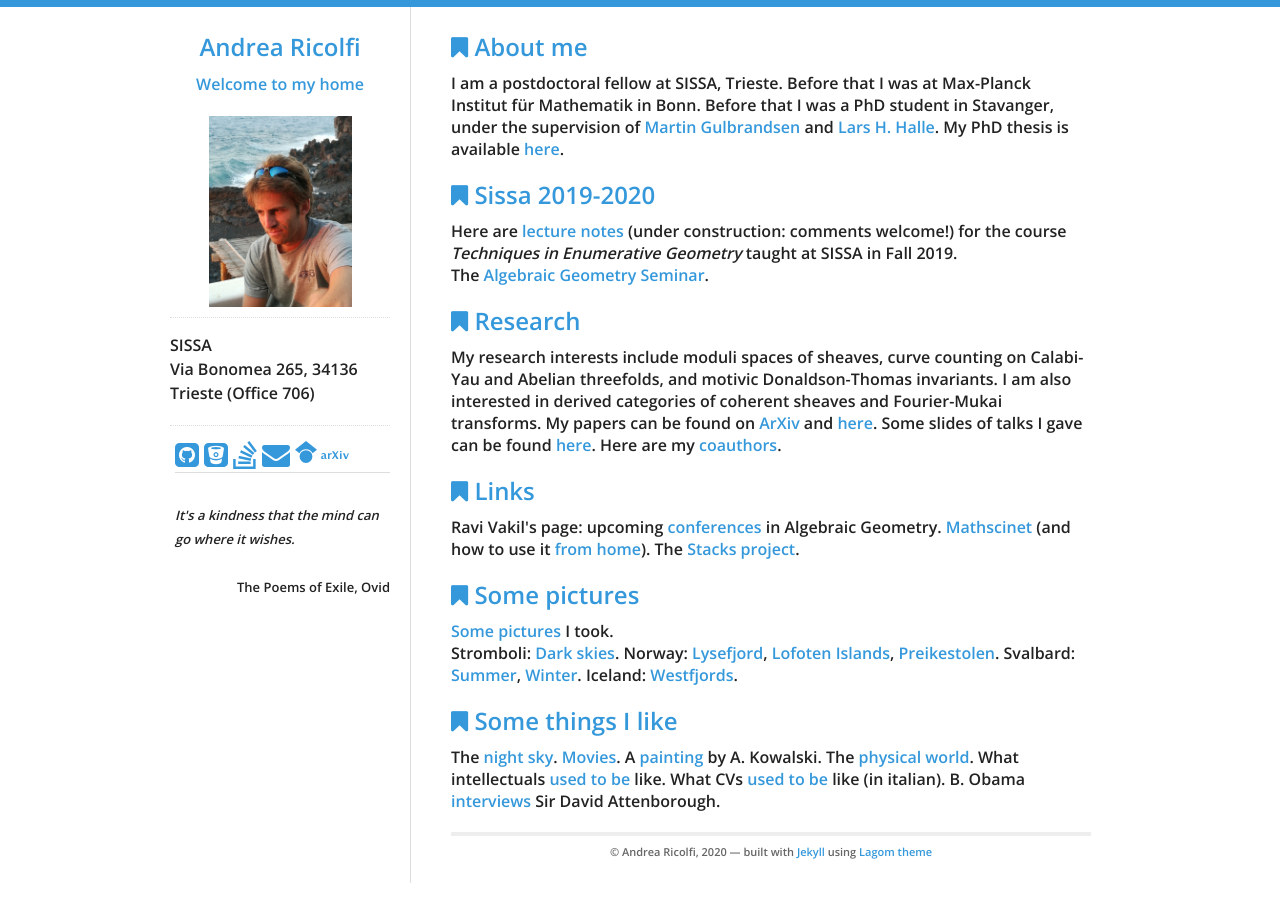
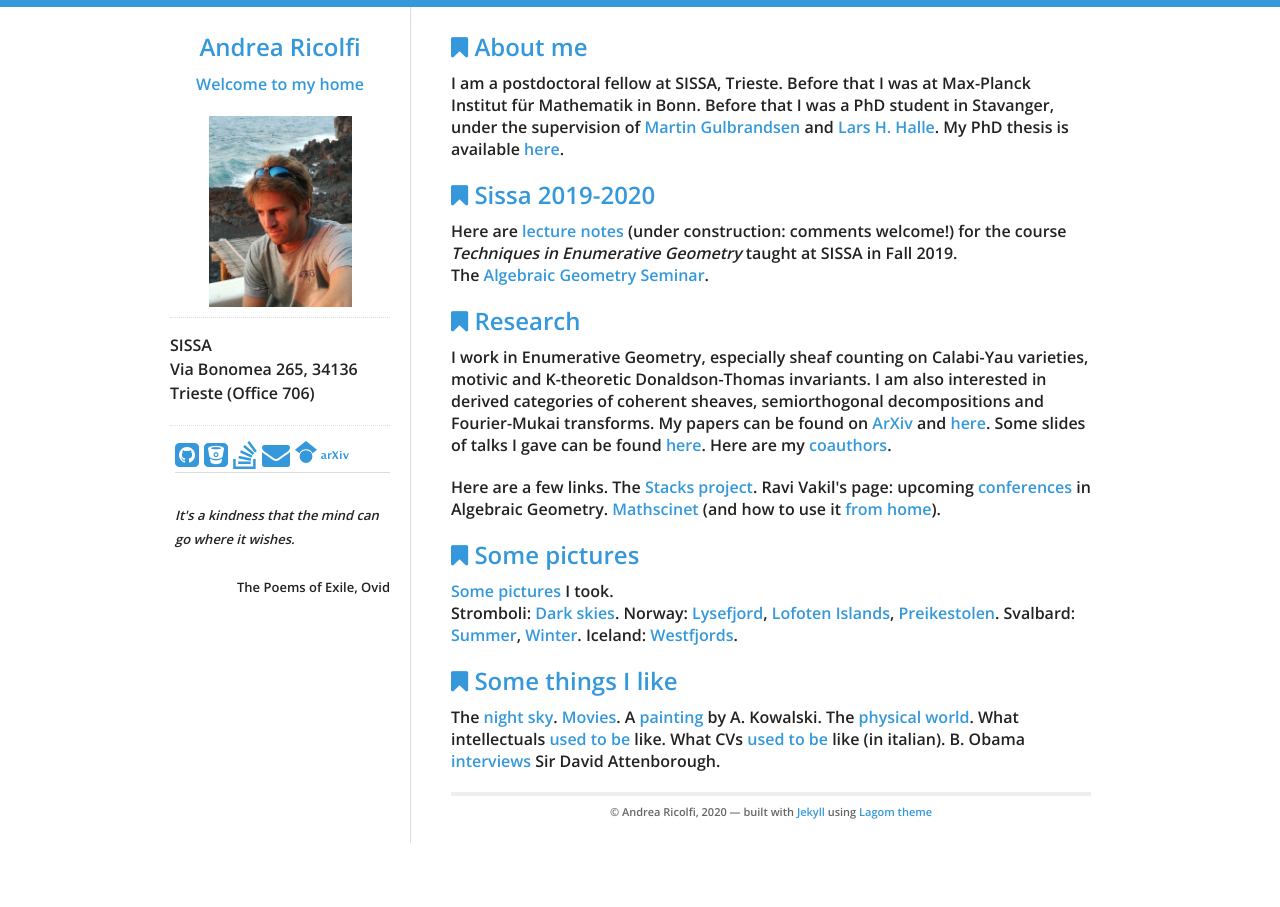
Before and after one commit to atricolfi/atricolfi.github.io, a Jekyll site: the page built from index.html, in a window 1280 px wide. Built offline with Jekyll 4.4.1, drawn with Linux system fonts in a browser that asks for light colours.

Commit message:
Update index.html

```diff
--- a/index.html
+++ b/index.html
@@ -23,21 +23,16 @@ The <a href="http://users.ictp.it/~arincon/AGS.html">Algebraic Geometry Seminar<
 <div id="home">
   <h2><i class="fa fa-bookmark"></i> Research</h2>
 <p>
-  My research interests include moduli spaces of sheaves, curve counting on Calabi-Yau and Abelian threefolds,
-and motivic Donaldson-Thomas invariants.
-I am also interested in derived categories of coherent sheaves and Fourier-Mukai transforms.
+I work in Enumerative Geometry, especially sheaf counting on Calabi-Yau varieties, motivic and K-theoretic Donaldson-Thomas invariants.
+I am also interested in derived categories of coherent sheaves, semiorthogonal decompositions and Fourier-Mukai transforms.
 My papers can be found on <a href="https://arxiv.org/search/?query=ricolfi&searchtype=all&source=header">ArXiv</a> and <a href="Papers.html">here</a>.
 Some slides of talks I gave can be found <a href="Slides.html">here</a>. Here are my <a href="Coauthors.html">coauthors</a>.
 </p>
 
-<div id="home">
-  <h2><i class="fa fa-bookmark"></i> Links</h2>
 <p>
-  Ravi Vakil's page: upcoming <a href="http://math.stanford.edu/%7Evakil/conferences.html">conferences</a>
+Here are a few links. The <a href="https://stacks.math.columbia.edu">Stacks project</a>. Ravi Vakil's page: upcoming <a href="http://math.stanford.edu/%7Evakil/conferences.html">conferences</a>
 in Algebraic Geometry.
   <a href="https://mathscinet.ams.org/mathscinet/">Mathscinet</a> (and how to use it <a href="http://blogs.ams.org/beyondreviews/2015/04/28/using-mathscinet-at-home-or-on-the-road/#sthash.xjLiLLxn.dpbs">from home</a>).
-  The <a href="https://stacks.math.columbia.edu">Stacks project</a>.
-
 </p>
 
 <div id="home">
```
